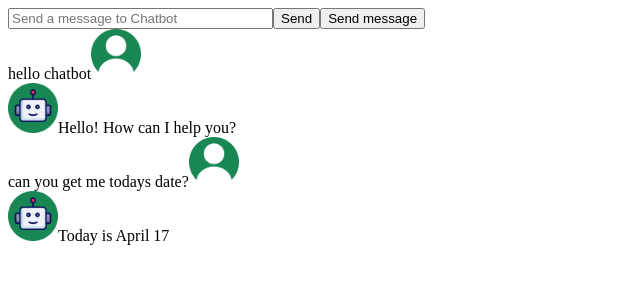
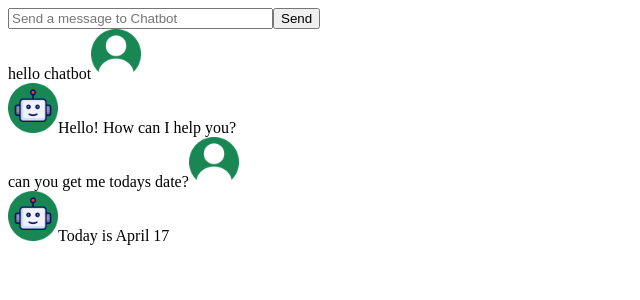
Before and after one commit to dsiri12/chatbot-ts, a React (Vite) app: page / in a window 1280 px wide. Shown: the top 300 px of the page, without its empty margins (0-640 px from the left). Built offline with nearby package versions, Linux system fonts and the light colour scheme.

Commit message:
lift up the state

```diff
--- a/src/App.tsx
+++ b/src/App.tsx
@@ -1,12 +1,54 @@
+
+
+import { useState } from "react";
+import type { ChatMessageType } from "./types/ChatMessageType";
 import { ChatInput } from "./components/ChatInput";
 import { ChatMessages } from "./components/ChatMessages";
 
+const initChatMessages: ChatMessageType[] = [
+  {
+    id: 1,
+    message: "hello chatbot",
+    sender: "user",
+  },
+  {
+    id: 2,
+    message: "Hello! How can I help you?",
+    sender: "robot",
+  },
+  {
+    id: 3,
+    message: "can you get me todays date?",
+    sender: "user",
+  },
+  {
+    id: 4,
+    message: "Today is April 17",
+    sender: "robot",
+  },
+];
+
 export const App = () => {
+  const [chatMessages, setChatMessages] = useState(initChatMessages);
+
+  const sendMessage = (msg: string) => {
+    const newChatMessages = [
+      ...chatMessages,
+      {
+        message: msg,
+        sender: "user",
+        id: new Date().getTime(),
+      },
+    ]
+
+    setChatMessages(newChatMessages);
+  };
+
   return (
     <>
-      <ChatInput />
+      <ChatInput sendMessage={sendMessage} />
 
-      <ChatMessages />
-  </>
+      <ChatMessages chatMessages={chatMessages} />
+    </>
   );
 };
--- a/src/components/ChatInput.tsx
+++ b/src/components/ChatInput.tsx
@@ -1,20 +1,36 @@
 import { useState, type ChangeEvent } from "react";
 
-export const ChatInput = () => {
-  const [inputText, setInputText] = useState('');
+type Props = {
+  sendMessage: (msg: string) => void;
+};
 
-  const saveInputText = (event: ChangeEvent<HTMLInputElement, HTMLInputElement> ) => {
-    setInputText(event.target.value)
+export const ChatInput = ({ sendMessage }: Props) => {
+  const [inputText, setInputText] = useState("");
+
+  const saveInputText = (
+    event: ChangeEvent<HTMLInputElement, HTMLInputElement>,
+  ) => {
+    setInputText(event.target.value);
+  };
+
+  const sendMessage2 = () => {
+    if (inputText.trim().length === 0) {
+      return
+    }
+
+    sendMessage(inputText)
   }
 
-  const sendMessage = () => {
-    console.log(inputText)
-  }
   return (
     <>
-      <input placeholder="Send a message to Chatbot" size={30} onChange={saveInputText} />
+      <input
+        placeholder="Send a message to Chatbot"
+        size={30}
+        value={inputText}
+        onChange={saveInputText}
+      />
 
-      <button onClick={sendMessage}>Send</button>
+      <button onClick={sendMessage2}>Send</button>
     </>
   );
 };
--- a/src/components/ChatMessages.tsx
+++ b/src/components/ChatMessages.tsx
@@ -1,65 +1,20 @@
-import { useState } from "react";
 import type { ChatMessageType } from "../types/ChatMessageType";
 import { ChatMessage } from "./ChatMessage";
 
-const initChatMessages: ChatMessageType[] = [
-    {
-      id: 1,
-      message: "hello chatbot",
-      sender: "user",
-    },
-    {
-      id: 2,
-      message: "Hello! How can I help you?",
-      sender: "robot",
-    },
-    {
-      id: 3,
-      message: "can you get me todays date?",
-      sender: "user",
-    },
-    {
-      id: 4,
-      message: "Today is April 17",
-      sender: "robot",
-    },
-  ];
+type Props = {
+  chatMessages: ChatMessageType[];
+};
 
-export const ChatMessages = () => {
-  const [chatMessages, setChatMessages] = useState<ChatMessageType[]>(initChatMessages)
-
-  const sendMessage = ()=> {
-    setChatMessages([
-      ...chatMessages,
-      {
-        message: 'test',
-        sender: 'user',
-        id: new Date().getTime()
-      }
-    ])
-  }
-
-  console.log(chatMessages)
-
+export const ChatMessages = ({ chatMessages }: Props) => {
   return (
     <>
-    <button onClick={sendMessage}>Send message</button>
-
-      {
-        chatMessages.map((item) => (
-          <ChatMessage
-            key={item.id}
-            message={item.message}
-            sender={item.sender}
-          />
-        ))
-
-        //  chatMessages.map((item) => {
-        //     return (
-        //       <ChatMessage key={item.id} message={item.message} sender={item.sender} />
-        //     )
-        //   })
-      }
+      {chatMessages.map((item) => (
+        <ChatMessage
+          key={item.id}
+          message={item.message}
+          sender={item.sender}
+        />
+      ))}
     </>
   );
 };
```
